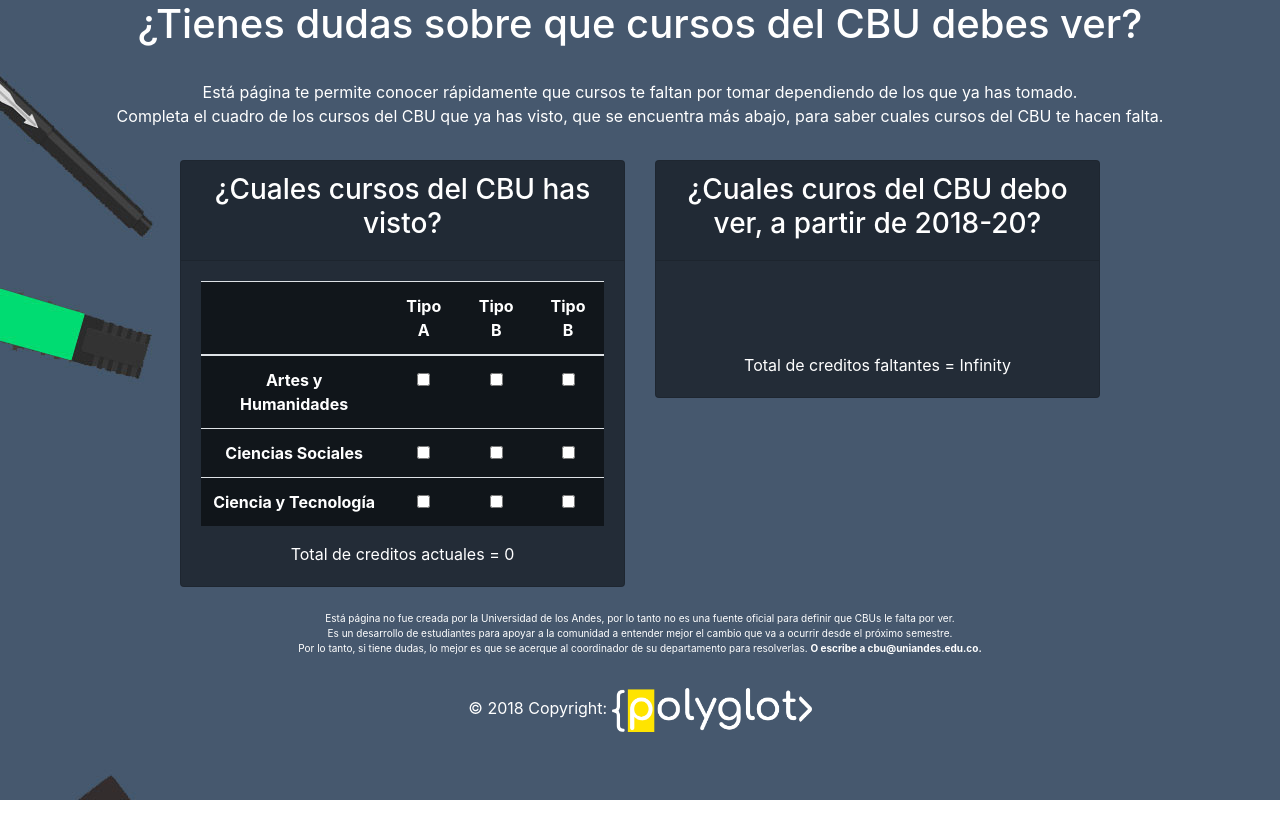
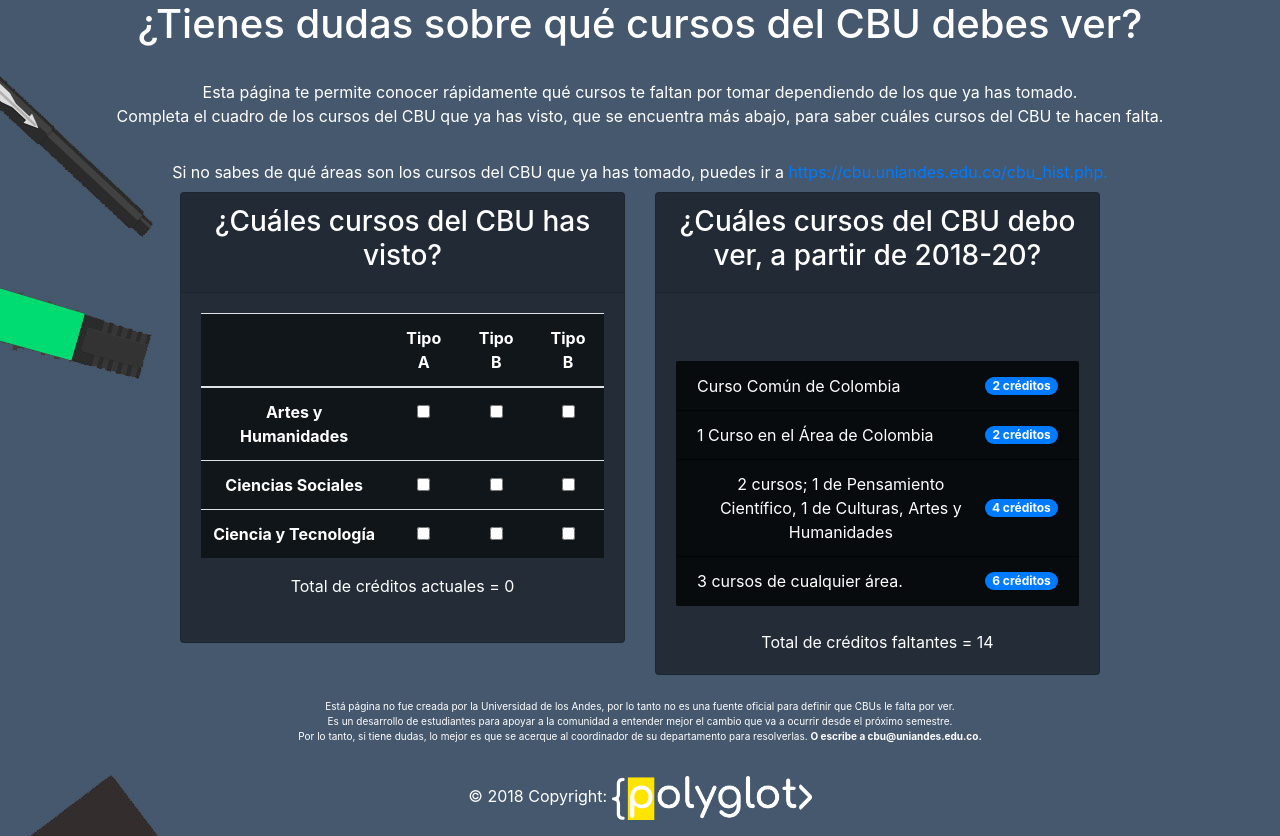
Before and after one commit to syvelasquez10/cbus2018, an Angular app: page / in a window 1280 px wide. Before the commit the page ends 800 px from the top, so only its background shows below. Built offline with nearby package versions, Linux system fonts and the light colour scheme.

Commit message:
Ultimos Cambios

```diff
--- a/src/app/app.component.html
+++ b/src/app/app.component.html
@@ -1,16 +1,19 @@
 <!--The content below is only a placeholder and can be replaced.-->
 <div style="text-align:center">
   <h1>
-    ¿Tienes dudas sobre que cursos del CBU debes ver?
+    ¿Tienes dudas sobre qué cursos del CBU debes ver?
   </h1>
   <br>
   <label>
-    Está página te permite conocer rápidamente que cursos te faltan por tomar dependiendo de los que ya has tomado.
+    Esta página te permite conocer rápidamente qué cursos te faltan por tomar dependiendo de los que ya has tomado.
     <br>
-    Completa el cuadro de los cursos del CBU que ya has visto, que se encuentra más abajo, para saber cuales cursos del CBU te hacen falta.
+    Completa el cuadro de los cursos del CBU que ya has visto, que se encuentra más abajo, para saber cuáles cursos del CBU te hacen falta.
   </label>
   <br>
   <br>
+  <label>
+    Si no sabes de qué áreas son los cursos del CBU que ya has tomado, puedes ir a <a href="https://cbu.uniandes.edu.co/cbu_hist.php">https://cbu.uniandes.edu.co/cbu_hist.php.</a>
+  </label>
 </div>
 <div class="container">
   <div class="row">
@@ -18,7 +21,7 @@
     <div class="col-md-5">
       <div class="card"  style="background-color:rgba(0, 0, 0, 0.5);">
         <div class="card-header" style="text-align:center">
-          <h3>¿Cuales cursos del CBU has visto?</h3>
+          <h3>¿Cuáles cursos del CBU has visto?</h3>
         </div>
         <div class="card-body"  style="text-align:center">
           <table class="table table-striped" style="background-color:rgba(0, 0, 0, 0.5);">
@@ -53,19 +56,22 @@
               </tr>
             </tbody>
           </table>
-            Total de creditos actuales = {{getCreditosActuales()}}
+          Total de créditos actuales = {{getCreditosActuales()}}
+          <br>
+          <br>
+          <button *ngIf="getCreditosActuales() > 0" class="btn btn-primary" (click)="limpiar()">Limpiar</button>
         </div>
       </div>
     </div>
     <div class="col-md-5">
       <div class="card" style="background-color:rgba(0, 0, 0, 0.5);">
         <div class="card-header" style="text-align:center">
-          <h3>¿Cuales curos del CBU debo ver, a partir de 2018-20?</h3>
+          <h3>¿Cuáles cursos del CBU debo ver, a partir de 2018-20?</h3>
         </div>
         <div class="card-body"  style="text-align:center">
           <br>
           <br>
-          <ul style="background-color:rgba(0, 0, 0, 0.5);" class="list-group" *ngIf="this.getCreditosActuales() > 12 || this.artesTipoA || this.artesTipoB || this.artesTipoB2 || this.socialesTipoA || this.socialesTipoB || this.socialesTipoB2 || this.tecTipoA || this.tecTipoB || this.tecTipoB2">
+          <ul style="background-color:rgba(0, 0, 0, 0.5);" class="list-group" >
             <li *ngIf="this.getCreditosActuales() <= 12" style="background-color:rgba(0, 0, 0, 0.5);" class="list-group-item d-flex justify-content-between align-items-center">
               Curso Común de Colombia
               <span class="badge badge-primary badge-pill">2 créditos</span>
@@ -78,9 +84,14 @@
               {{cursosRestantes()}} {{areaFaltante()}}
               <span class="badge badge-primary badge-pill">{{cursosRestantes() * 2}} créditos</span>
             </li>
+            <li *ngIf="getCreditosActuales() === 0" style="background-color:rgba(0, 0, 0, 0.5);" class="list-group-item d-flex justify-content-between align-items-center">
+              3 cursos de cualquier área.
+              <span class="badge badge-primary badge-pill">6 créditos</span>
+            </li>
           </ul>
           <br>
-          Total de creditos faltantes = {{getCreditosFaltantes()}}
+          <div *ngIf="getCreditosActuales() === 0"> Total de créditos faltantes = 14</div>
+          <div *ngIf="getCreditosActuales() != 0">Total de créditos faltantes = {{getCreditosFaltantes()}}</div>
         </div>
       </div>
     </div>
--- a/src/app/app.component.ts
+++ b/src/app/app.component.ts
@@ -96,13 +96,15 @@ export class AppComponent {
   }
 
   areaFaltante() {
-    if (this.getCreditosActuales() <= 3) {
+    if (this.getCreditosActuales() === 0) {
+      return ' cursos; 1 de Pensamiento Científico, 1 de Culturas, Artes y Humanidades';
+    } else if (this.getCreditosActuales() <= 3) {
       if (this.artesCompleto()) {
         return ' cursos; 2 de Pensamiento Científico y 2 de cualquier área.';
        } else {
         return ' cursos; 1 de Culturas, Artes y Humanidades, 1 de Pensamiento Científico y 2 de cualquier área.';
        }
-    } if (this.getCreditosActuales() === 6) {
+    } else if (this.getCreditosActuales() === 6) {
       // Necesita revisión
       if (this.artesCompleto()) {
           if (this.socialesCompleto() || this.tecCompleto()) {
@@ -146,7 +148,9 @@ export class AppComponent {
   }
 
   cursosRestantes() {
-    if (this.getCreditosActuales() <= 6) {
+    if (this.getCreditosActuales() === 0) {
+      return 2;
+    } else if (this.getCreditosActuales() <= 6) {
       return Math.floor(4 / (this.getCreditosActuales() / 3));
     } else if (this.getCreditosActuales() <= 9) {
       // dudas
@@ -168,4 +172,17 @@ export class AppComponent {
     }
   }
 
+  limpiar () {
+    this.artesTipoA = false;
+    this.artesTipoB = false;
+    this.artesTipoB2 = false;
+    this.socialesTipoA = false;
+    this.socialesTipoB = false;
+    this.socialesTipoB2 = false;
+    this.tecTipoA = false;
+    this.tecTipoB = false;
+    this.tecTipoB2 = false;
+    this.contador = 0;
+  }
+
 }
```
Lines whose indentation alone changed are shown as unchanged.
